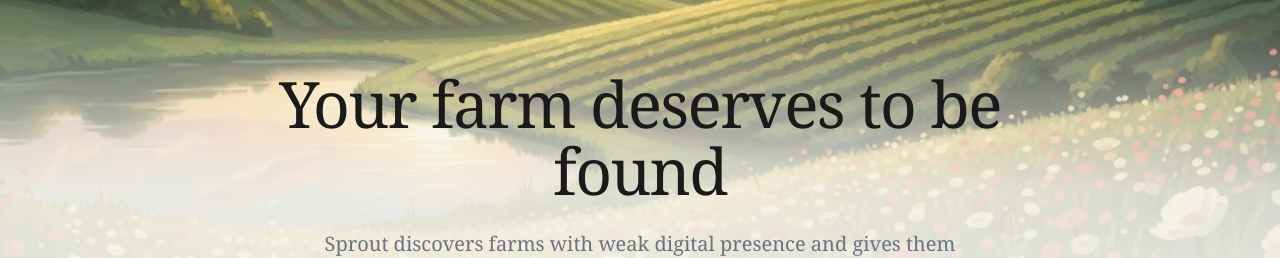
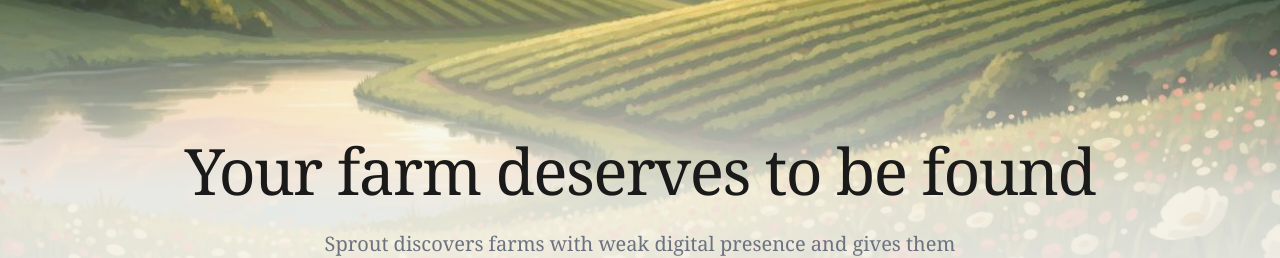
Before and after one commit to Harikeshav-R/Sprout, a React (Vite) app in the folder frontend/: page / in a window 1280 px wide. Shown: the part 411-669 px from the top of the page. Built offline with nearby package versions, Linux system fonts and the light colour scheme; no server answers.

Commit message:
change hero text

```diff
--- a/frontend/src/sections/Hero.tsx
+++ b/frontend/src/sections/Hero.tsx
@@ -38,7 +38,7 @@ export default function Hero() {
 
       {/* Content - pointer-events-none so sound button beneath can receive clicks */}
       <div className="relative z-10 flex flex-col items-center text-center max-w-4xl px-6 w-full pointer-events-none">
-        <h1 className="hero-animate font-display font-medium text-[clamp(2.5rem,5vw,4.5rem)] leading-[1.05] tracking-tight text-[#1a1a1a] mb-6">
+        <h1 className="hero-animate font-display font-medium text-[clamp(2.5rem,5vw,4.5rem)] leading-[1.05] tracking-tight text-[#1a1a1a] mb-6 whitespace-nowrap">
           <Typewriter
             text="Your farm deserves to be found"
             speed={80}
```
